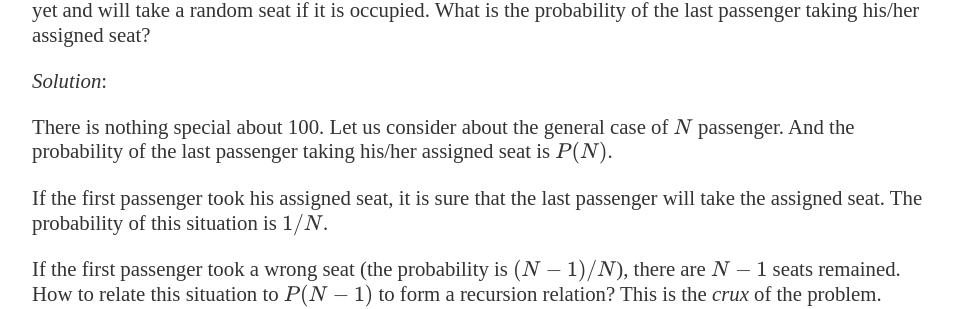
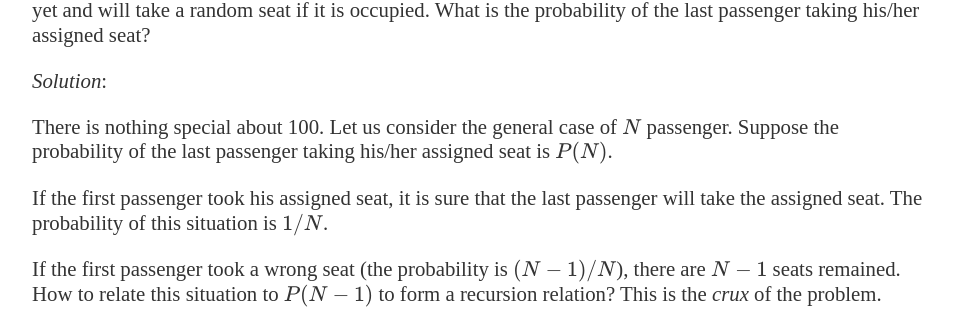
Before and after one commit to mixu3666/mixu3666.github.io, a Jekyll site: the page built from _posts/2018-10-31-Probability-of-Sitting-in-the-Assigned-Seat.md, in a window 1280 px wide. Shown: the part 411-720 px from the top of the page, without its empty margins (160-1119 px from the left). Built offline with Jekyll 4.4.1, drawn with Linux system fonts in a browser that asks for light colours; formulas are drawn with MathJax 3; a script that is not in the unit is left out; comment, search, counter and statistics services are not loaded.

Commit message:
Update 2018-10-31-Probability-of-Sitting-in-the-Assigned-Seat.md

```diff
--- a/_posts/2018-10-31-Probability-of-Sitting-in-the-Assigned-Seat.md
+++ b/_posts/2018-10-31-Probability-of-Sitting-in-the-Assigned-Seat.md
@@ -12,7 +12,7 @@ The problem has a surprising answer.
 
 *Solution*:
 
-There is nothing special about 100. Let us consider about the general case of $N$ passenger. And the probability of the last passenger taking his/her assigned seat is $P(N)$.
+There is nothing special about 100. Let us consider the general case of $N$ passenger. Suppose the probability of the last passenger taking his/her assigned seat is $P(N)$.
 
 If the first passenger took his assigned seat, it is sure that the last passenger will take the assigned seat. The probability of this situation is $1/N$.
 
```
